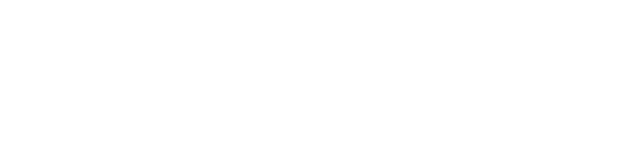
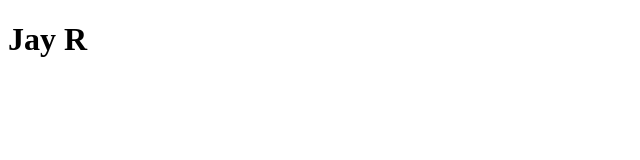
Before and after one commit to Cinecity/MTM6201-week1, a plain HTML site: page index.html in a window 1280 px wide. Shown: the whole page, without its empty margins (0-640 px from the left). Drawn offline with Linux system fonts and the light colour scheme.

Commit message:
added title and head

```diff
--- a/index.html
+++ b/index.html
@@ -4,9 +4,9 @@
     <meta charset="UTF-8">
     <meta http-equiv="X-UA-Compatible" content="IE=edge">
     <meta name="viewport" content="width=device-width, initial-scale=1.0">
-    <title>Document</title>
+    <title>Jay R</title>
 </head>
 <body>
-
+    <h1>Jay R</h1>
 </body>
 </html>
```
